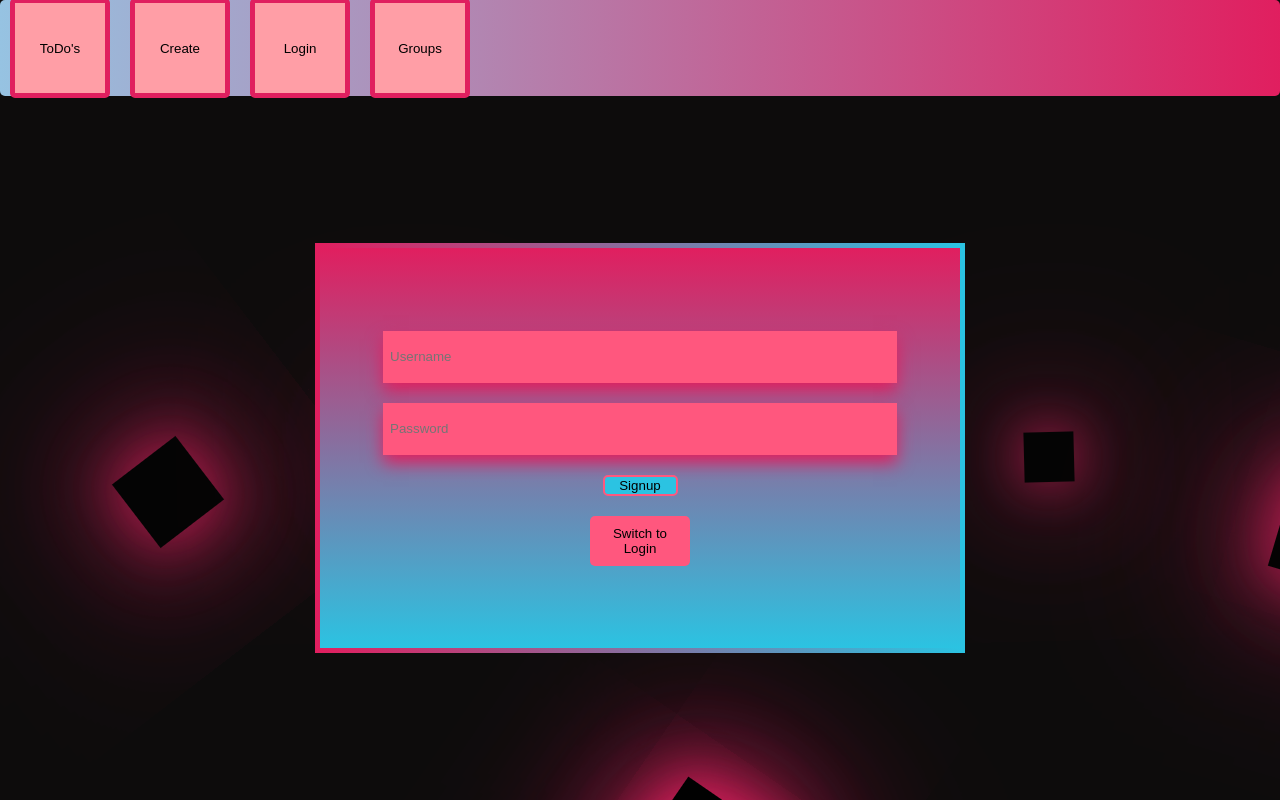
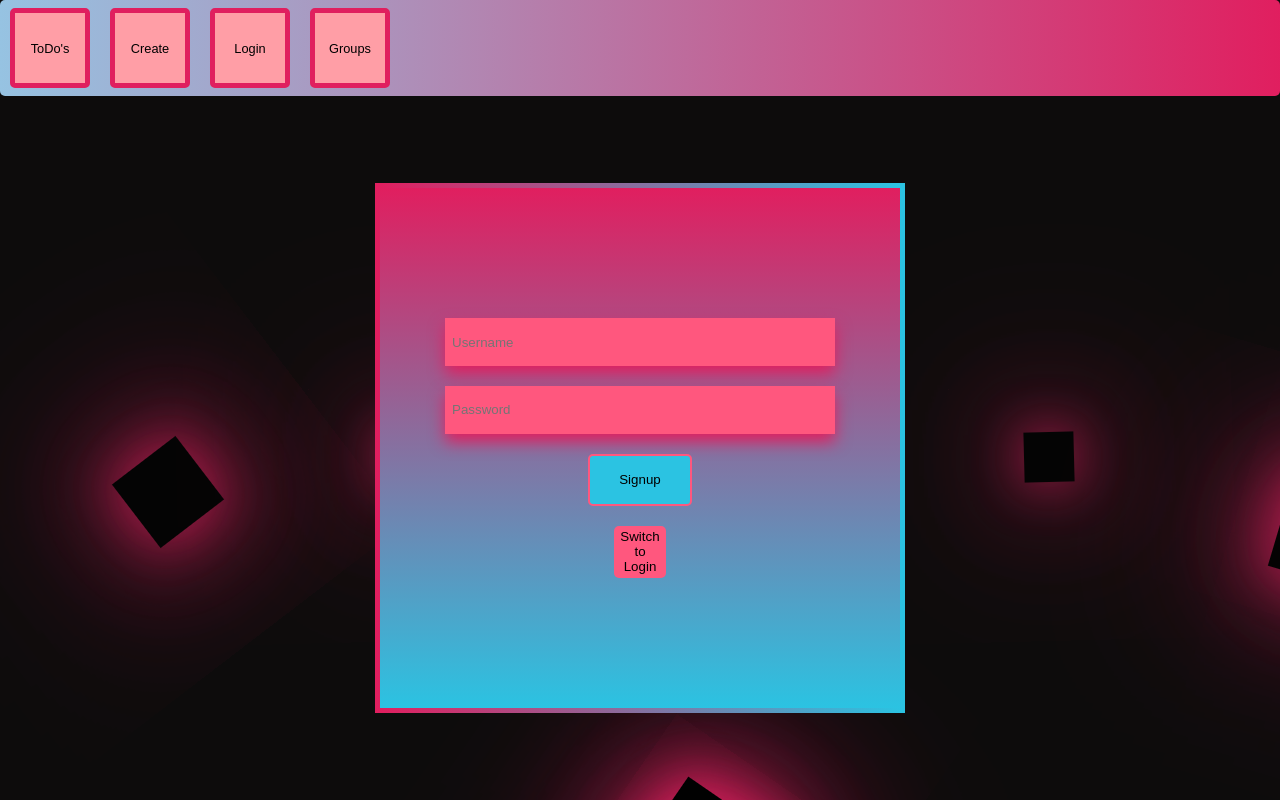
Before and after one commit to TheHeartstriker/ToDoApp, a React (Vite) app in the folder client/ToDoApp/: page /login in a window 1280 px wide. Built offline with nearby package versions, Linux system fonts and the light colour scheme.

Commit message:
Css aspect
Changed some choice values to be more  friendly to different aspect ratios still meant for monitors though

```diff
--- a/client/ToDoApp/src/Nav/Nav.css
+++ b/client/ToDoApp/src/Nav/Nav.css
@@ -15,18 +15,24 @@
   align-items: center;
   border-radius: 5px;
   height: 12vh;
+  width: 100vw;
   background: linear-gradient(to right, var(--Light-Cyan), var(--Dark-pink));
+  font-size: 1rem;
 }
 /* Buttons contained at the top of the page */
 .ContainerHeader button {
+  font-size: 0.8em;
   border: 5px solid var(--Dark-pink);
   background-color: var(--Light-pink);
   border-radius: 5px;
   margin: 10px;
   padding: 10px;
-  height: 100px;
-  width: 100px;
+  height: 10vh;
+  width: 10vh;
   transition: background-color 0.5s ease;
+  overflow: hidden;
+  white-space: nowrap;
+  text-overflow: ellipsis;
 }
 
 .ContainerHeader button:hover {
--- a/client/ToDoApp/src/Task.css
+++ b/client/ToDoApp/src/Task.css
@@ -21,7 +21,7 @@ body {
   gap: 100px;
   grid-template-columns: repeat(4, 1fr);
   grid-template-rows: repeat(2, 1fr);
-  background-color: hsl(0, 5%, 10%);
+  background-color: hsl(0, 5%, 5%);
   border-color: #000000;
 }
 
@@ -37,15 +37,15 @@ body {
   border-radius: 5px;
   color: #ffffff;
   padding: 10px;
-  height: 150px;
-  width: 150px;
+  height: 50%;
+  width: 50%;
 }
 /* The taskname */
 .grid-item h3 {
   color: #ffffff;
   z-index: 1;
   position: relative;
-  top: -20%;
+  top: -15%;
 }
 /* The elements that are applyed when a task is to be inspected */
 .grid-item.inspected {
@@ -68,6 +68,10 @@ body {
   color: #ffffff;
   z-index: 2;
   position: relative;
+}
+/* Hide any overflow */
+.grid-item.inspected h3 {
+  visibility: hidden;
 }
 
 .grid-item.inspected p {
--- a/client/ToDoApp/src/login/LoginSign/NavLogin.css
+++ b/client/ToDoApp/src/login/LoginSign/NavLogin.css
@@ -24,8 +24,8 @@
   flex-direction: column;
   align-items: center;
   justify-content: center;
-  height: 50vh;
-  width: 50vw;
+  height: 65vh;
+  width: 65vh;
   background: linear-gradient(to bottom, var(--Dark-pink), var(--Cyan));
 
   border: 5px solid transparent;
@@ -35,12 +35,18 @@
 
 /* The input group is the text boxes the are used to send the username and password */
 
+.input-group {
+  display: flex;
+  flex-direction: column;
+  width: 75%;
+  height: 13%; /
+}
+
 .input-group input {
-  width: 500px;
-  height: 40px;
+  flex: 1;
   border: 5px solid transparent;
   background-color: var(--Middle-Pink);
-  margin: 10px;
+  margin: 10px 0;
   box-shadow: 0 8px 16px var(--Dark-pink);
 }
 /* The switch button */
@@ -49,12 +55,13 @@
   margin: 10px;
   border: none;
   border-radius: 5px;
-  height: 50px;
-  width: 100px;
+  height: 10%;
+  width: 10%;
 }
 /* The button that either logs the user in or signs them up */
 .loginOrSign {
-  width: 75px;
+  height: 10%;
+  width: 20%;
   background-color: var(--Cyan);
   border: 2.5px solid var(--Middle-Pink);
   border-radius: 5px;
@@ -95,7 +102,6 @@
 }
 
 .AniWrap span:nth-child(4) {
-  /* Changed to nth-child(4) to avoid duplicate */
   left: 80%;
   animation-delay: 0.5s;
   width: 50px;
@@ -103,7 +109,6 @@
 }
 
 .AniWrap span:nth-child(5) {
-  /* Changed to nth-child(4) to avoid duplicate */
   left: 100%;
   animation-delay: 1.5s;
   width: 100px;
```
